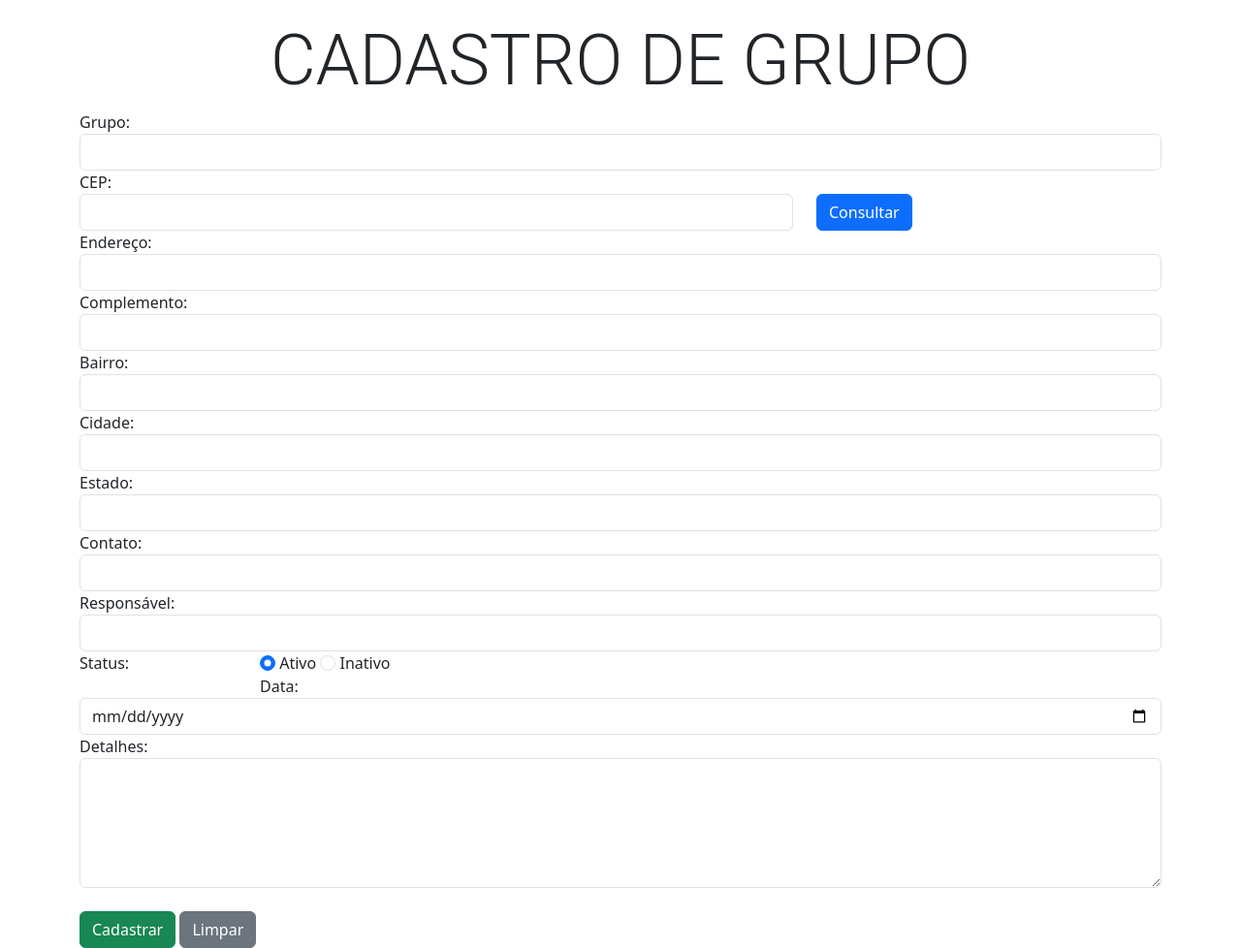
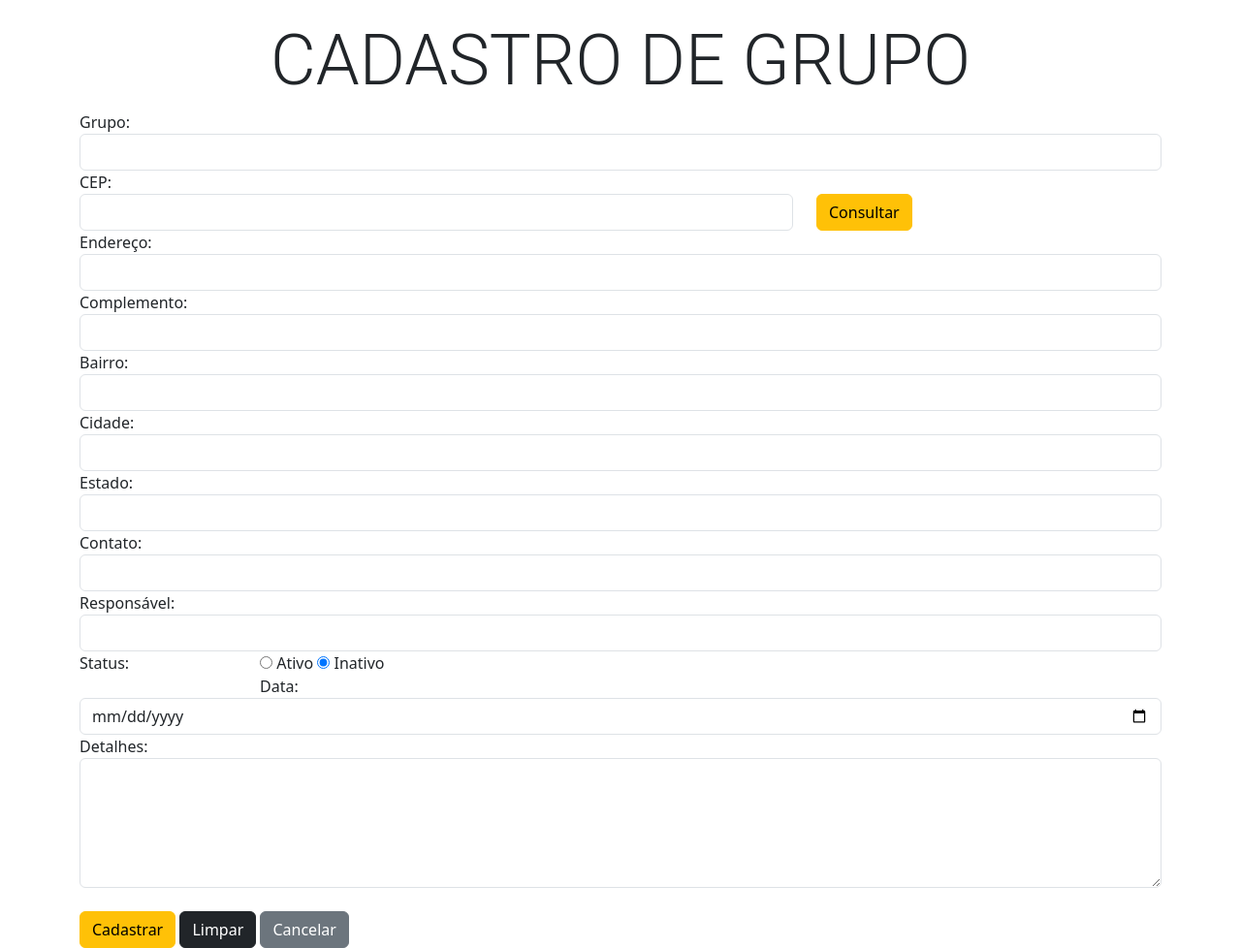
Before and after one commit to SabrinaMalafaia/Software_Product, a Flask app: page /cadastrar_grupo in a window 1280 px wide. Shown: the part 56-1034 px from the top of the page at 97% size. Run offline with Flask 3, Linux system fonts and the light colour scheme.

Commit message:
Atualizando layouts.

```diff
--- a/templates/_buscarGrupo.html
+++ b/templates/_buscarGrupo.html
@@ -49,7 +49,7 @@
             {% endif %}
         </td>
         <td>
-            <a href='{{ url_for("editar_grupo", id=item[0]) }}' class="btn btn-secondary">
+            <a href='{{ url_for("editar_grupo", id=item[0]) }}' class="btn btn-outline-warning">
                 <i class="bi bi-arrow-clockwise"> </i>Editar</a>
         </td>
     </tr>
--- a/templates/_buscarParceiro.html
+++ b/templates/_buscarParceiro.html
@@ -51,7 +51,7 @@
             {% endif %}
         </td>
         <td>
-            <a href='{{ url_for("editar_parceiro", id=item[0]) }}' class="btn btn-secondary">
+            <a href='{{ url_for("editar_parceiro", id=item[0]) }}' class="btn btn-outline-warning">
                 <i class="bi bi-arrow-clockwise"> </i>Editar</a>
         </td>
     </tr>
--- a/templates/_cadastrarGrupo.html
+++ b/templates/_cadastrarGrupo.html
@@ -19,7 +19,7 @@
             <input type="text" class="form-control" id="cep" name="cep">
         </div>
         <div class="col-sm-2">
-            <button type="button" class="btn btn-primary" onclick="buscarCep()">Consultar</button>
+            <button type="button" class="btn btn-warning" onclick="buscarCep()">Consultar</button>
         </div>
     </div>
 
@@ -61,10 +61,10 @@
     <div class="form-group">
         <legend class="col-form-label col-sm-2 pt-0">Status:</legend>
 
-        <input class="form-check-input" type="radio" name="status" id="ra-ativo" value="1" checked>
+        <input class="custom-control-input" type="radio" name="status" id="ra-ativo" value="1">
         <label class="form-check-label" for="ra-ativo">Ativo</label>
 
-        <input class="form-check-input" type="radio" name="status" id="ra-inativo" value="0">
+        <input class="custom-control-input" type="radio" name="status" id="ra-inativo" value="0" checked>
         <label class="form-check-label" for="ra-inativo">Inativo</label>
     </div>
 
@@ -78,8 +78,9 @@
         <textarea name="detalhes" class="form-control" id="ta-detalhes" rows="5" cols="50"></textarea>
     </div><br>
 
-    <button type="submit" class="btn btn-success">Cadastrar</button>
-    <button type="reset" class="btn btn-secondary">Limpar</button>
+    <button type="submit" class="btn btn-warning">Cadastrar</button>
+    <button type="reset" class="btn btn-dark">Limpar</button>
+    <button type="button" class="btn btn-secondary" onclick="window.location.href = '/';">Cancelar</button>
 </form>
 
 {% endblock conteudo %}
```
Also changed, not shown: templates/_cadastrarParceiro.html (+6 -5 lines), templates/_editarGrupo.html (+7 -6 lines), templates/_editarParceiro.html (+7 -6 lines).
